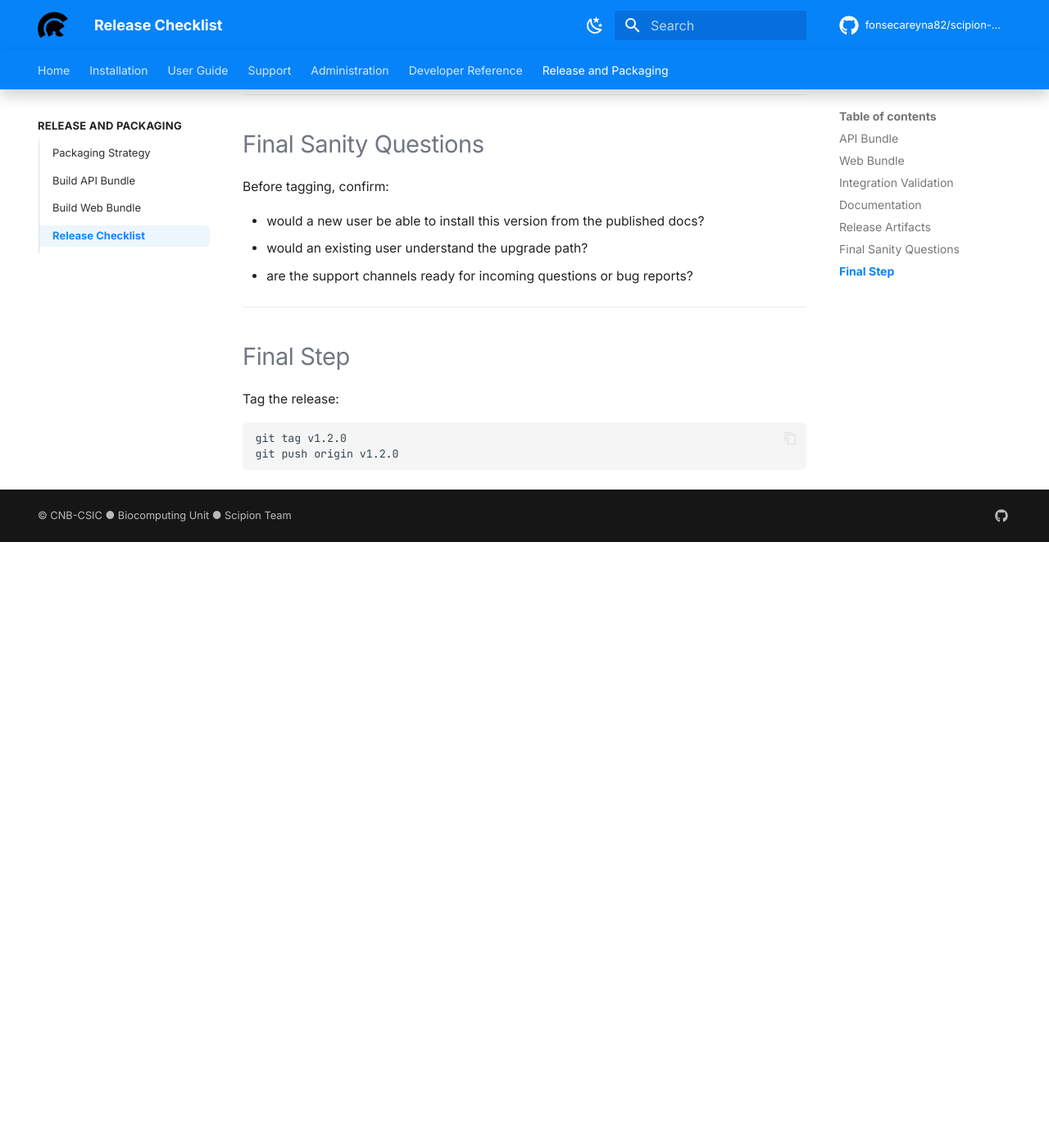
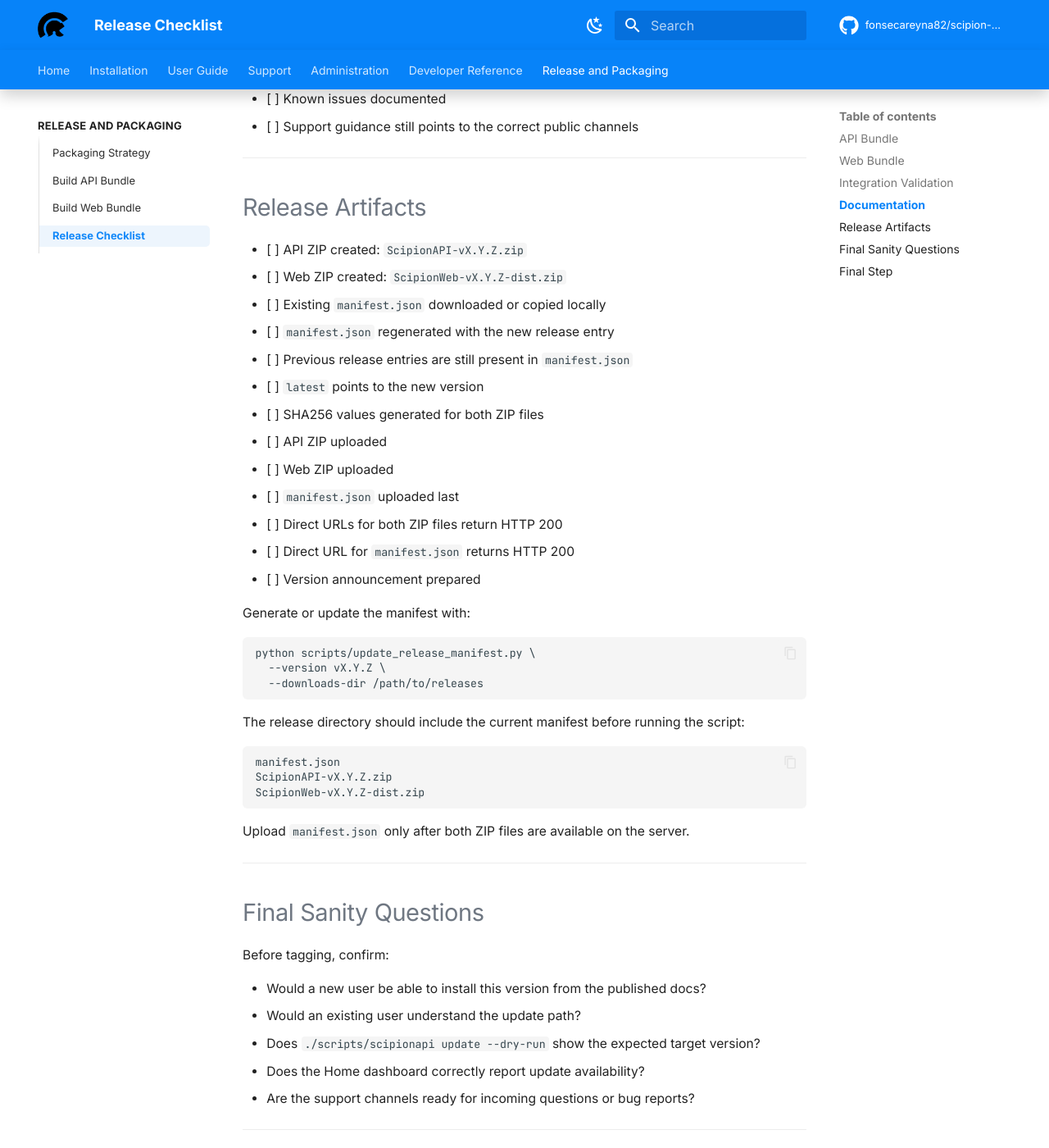
Before and after one commit to fonsecareyna82/scipion-docs, an MkDocs documentation site: the page built from docs/release/checklist.md, in a window 1280 px wide and 1400 px high, scrolled down 1589 px. Shown: the whole window at 82% size. Built offline with MkDocs 1.6.1 and Material for MkDocs 9.7.7, drawn with Linux system fonts in a browser that asks for light colours; comment, search, counter and statistics services are not loaded; the version menu is left out; before the commit the page ends 2250 px from its top, so only the background shows below that; some of the changed text lies outside the part shown.

Commit message:
Document manifest release checklist

````diff
--- a/docs/release/checklist.md
+++ b/docs/release/checklist.md
@@ -9,9 +9,11 @@ Use this checklist before publishing any ScipionWeb release.
 - [ ] Clean working directory
 - [ ] Migrations apply cleanly
 - [ ] Provision works on a fresh machine
+- [ ] `update` works on an existing test installation
 - [ ] No runtime folders included
 - [ ] README updated
 - [ ] Version bumped
+- [ ] Bundle name follows the public convention: `ScipionAPI-vX.Y.Z.zip`
 
 ---
 
@@ -21,7 +23,8 @@ Use this checklist before publishing any ScipionWeb release.
 - [ ] `dist` contains the expected assets
 - [ ] SPA routing works
 - [ ] No hardcoded API URLs
-- [ ] runtime config injection works as expected
+- [ ] Runtime config injection works as expected
+- [ ] Bundle name follows the public convention: `ScipionWeb-vX.Y.Z-dist.zip`
 
 ---
 
@@ -34,6 +37,10 @@ Use this checklist before publishing any ScipionWeb release.
 - [ ] Access UI in browser
 - [ ] Login works
 - [ ] Projects load
+- [ ] Run `./scripts/scipionapi update --dry-run`
+- [ ] Run `./scripts/scipionapi update --version vX.Y.Z --force` in a disposable test install
+- [ ] Confirm `/api/system/version` reports the expected installed version
+- [ ] Confirm `/api/system/update-check` can read the public manifest
 
 ---
 
@@ -41,6 +48,7 @@ Use this checklist before publishing any ScipionWeb release.
 
 - [ ] Install guide updated
 - [ ] Upgrade guide updated
+- [ ] CLI `update` reference updated
 - [ ] Known issues documented
 - [ ] Support guidance still points to the correct public channels
 
@@ -48,9 +56,37 @@ Use this checklist before publishing any ScipionWeb release.
 
 ## Release Artifacts
 
-- [ ] API zip uploaded
-- [ ] Web zip uploaded
-- [ ] version announcement prepared
+- [ ] API ZIP created: `ScipionAPI-vX.Y.Z.zip`
+- [ ] Web ZIP created: `ScipionWeb-vX.Y.Z-dist.zip`
+- [ ] Existing `manifest.json` downloaded or copied locally
+- [ ] `manifest.json` regenerated with the new release entry
+- [ ] Previous release entries are still present in `manifest.json`
+- [ ] `latest` points to the new version
+- [ ] SHA256 values generated for both ZIP files
+- [ ] API ZIP uploaded
+- [ ] Web ZIP uploaded
+- [ ] `manifest.json` uploaded last
+- [ ] Direct URLs for both ZIP files return HTTP 200
+- [ ] Direct URL for `manifest.json` returns HTTP 200
+- [ ] Version announcement prepared
+
+Generate or update the manifest with:
+
+```bash
+python scripts/update_release_manifest.py \
+  --version vX.Y.Z \
+  --downloads-dir /path/to/releases
+```
+
+The release directory should include the current manifest before running the script:
+
+```text
+manifest.json
+ScipionAPI-vX.Y.Z.zip
+ScipionWeb-vX.Y.Z-dist.zip
+```
+
+Upload `manifest.json` only after both ZIP files are available on the server.
 
 ---
 
@@ -58,9 +94,11 @@ Use this checklist before publishing any ScipionWeb release.
 
 Before tagging, confirm:
 
-- would a new user be able to install this version from the published docs?
-- would an existing user understand the upgrade path?
-- are the support channels ready for incoming questions or bug reports?
+- Would a new user be able to install this version from the published docs?
+- Would an existing user understand the update path?
+- Does `./scripts/scipionapi update --dry-run` show the expected target version?
+- Does the Home dashboard correctly report update availability?
+- Are the support channels ready for incoming questions or bug reports?
 
 ---
 
@@ -68,7 +106,7 @@ Before tagging, confirm:
 
 Tag the release:
 
+```bash
+git tag vX.Y.Z
+git push origin vX.Y.Z
 ```
-git tag v1.2.0
-git push origin v1.2.0
-```
````
